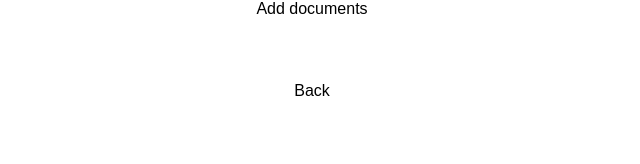
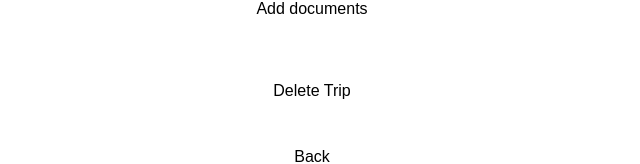
Before and after one commit to malgosiam/capstone_chill-trip-planner, a Next.js app: page /trips/3efb4c4b9a8bbf37155d63ee in a window 1280 px wide. Shown: the part 432-596 px from the top of the page, without its empty margins (328-968 px from the left). Built offline with nearby package versions, Linux system fonts and the light colour scheme.

Commit message:
add Delete Button along with handleDelete and deleteTrip functions

```diff
--- a/pages/trips/[id]/index.js
+++ b/pages/trips/[id]/index.js
@@ -7,12 +7,22 @@ import StyledContainer from "../../../components/StyledContainer";
 
 export default function MyTripPage() {
   const trips = useNewTripStore((state) => state.trips);
+  const deleteTrip = useNewTripStore((state) => state.deleteTrip);
   const router = useRouter();
   if (!router.isReady) {
     return <h2>Loading</h2>;
   }
   const { id } = router.query;
   const tripData = trips.find((trip) => trip.id === id);
+
+  if (!tripData) {
+    return <h2>Trip not found</h2>;
+  }
+
+  function handleDelete() {
+    deleteTrip(id);
+    router.push("/trips");
+  }
 
   return (
     <>
@@ -36,6 +46,7 @@ export default function MyTripPage() {
         </Link>
       </StyledContainer>
       <StyledContainer>
+        <StyledButton onClick={handleDelete}>Delete Trip</StyledButton>
         <Link href="/trips" passHref legacyBehavior>
           <StyledButton>Back</StyledButton>
         </Link>
--- a/stores/useNewTripStore.js
+++ b/stores/useNewTripStore.js
@@ -29,4 +29,6 @@ export const useNewTripStore = create((set) => ({
   ],
 
   addTrip: (trip) => set((state) => ({ trips: [...state.trips, trip] })),
+  deleteTrip: (id) =>
+    set((state) => ({ trips: state.trips.filter((trip) => trip.id !== id) })),
 }));
```
